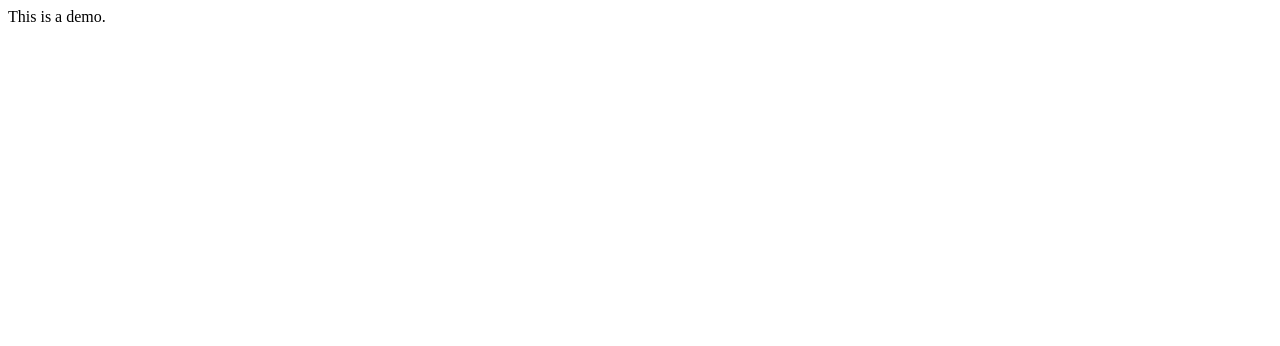
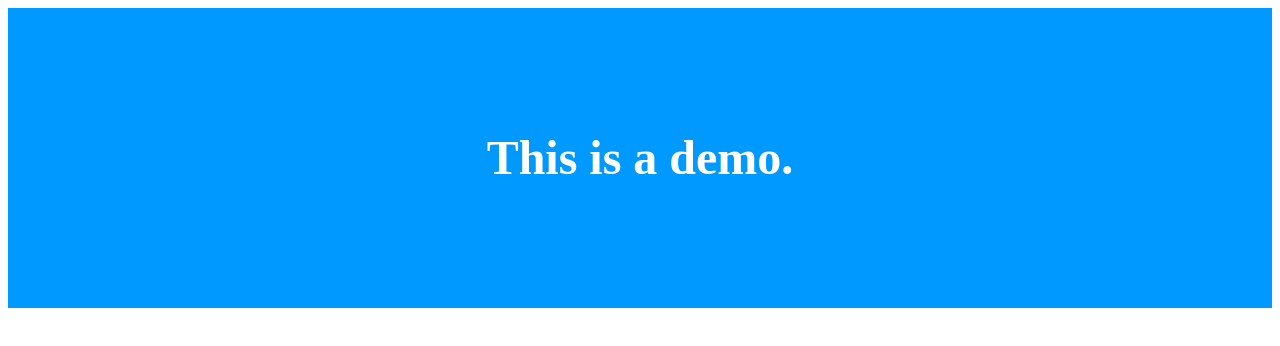
Before and after one commit to thelik/untitled, a plain HTML site: page index.html in a window 1280 px wide. Drawn offline with Linux system fonts and the light colour scheme.

Commit message:
修改index

```diff
--- /dev/null
+++ b/css/index.css
@@ -0,0 +1,10 @@
+.top{
+	width:100%;
+	height:300px;
+	background:#0099FF;
+	text-align:center;
+	color:#FFFFFF;
+	font-size:48px;
+	line-height:300px;
+	font-weight:700;
+}
--- a/index.html
+++ b/index.html
@@ -3,9 +3,10 @@
 <head>
 	<meta charset="UTF-8">
 	<title>demo</title>
+	<link rel="stylesheet" href="css/index.css">
 </head>
 <body>
-	<div>
+	<div class="top">
 		This is a demo.
 	</div>
 	<script>
```
